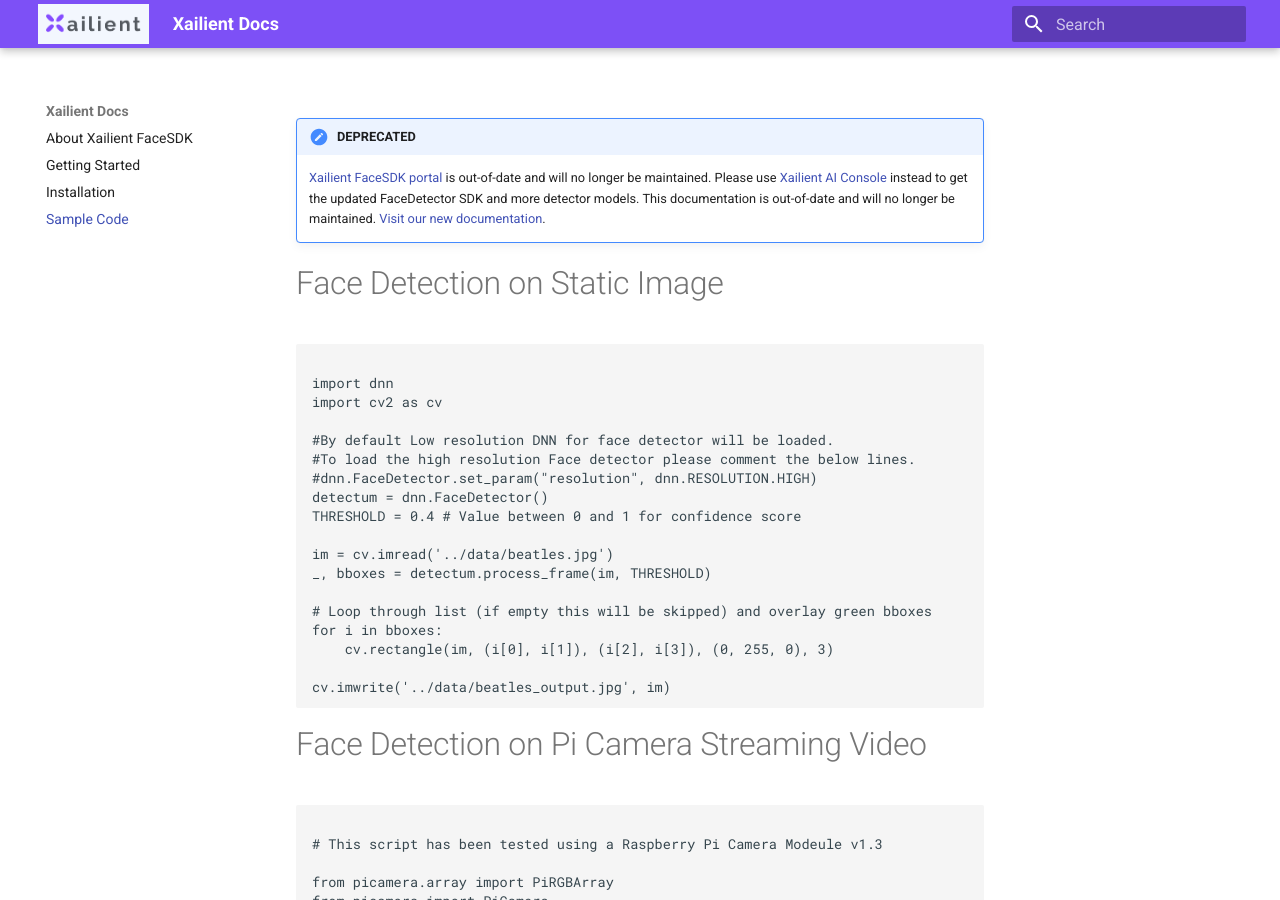
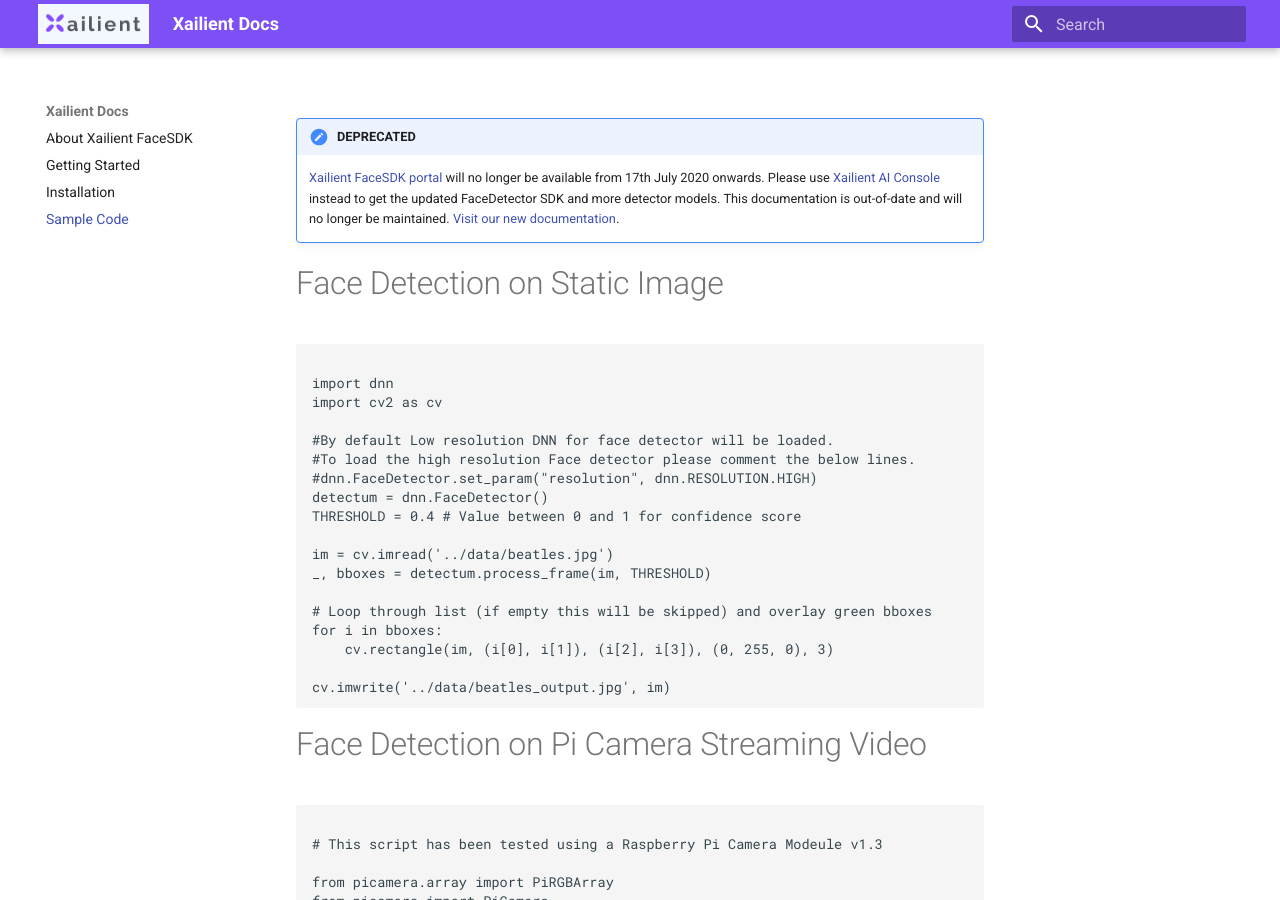
Before and after one commit to xailient-public/face_detector, an MkDocs documentation site: the page built from docs/sample_code.md, in a window 1280 px wide and 900 px high. Built offline with MkDocs 1.6.1 and Material for MkDocs 9.7.7, drawn with Linux system fonts in a browser that asks for light colours.

Commit message:
Updated notice

```diff
--- a/docs/sample_code.md
+++ b/docs/sample_code.md
@@ -1,5 +1,5 @@
 !!! error "DEPRECATED"
-    [Xailient FaceSDK portal](https://sdk.xailient.com) is out-of-date and will no longer be maintained. Please use [Xailient AI Console](https://console.xailient.com) instead to get the updated FaceDetector SDK and more detector models.
+    [Xailient FaceSDK portal](https://sdk.xailient.com) will no longer be available from 17th July 2020 onwards. Please use [Xailient AI Console](https://console.xailient.com) instead to get the updated FaceDetector SDK and more detector models.
     This documentation is out-of-date and will no longer be maintained. [Visit our new documentation](https://xailient-docs.readthedocs.org).
 
 # Face Detection on Static Image
```
Also changed, not shown: docs/README.md (+1 -1 lines), docs/XailientFaceSDK.md (+1 -1 lines), docs/getting_started.md (+1 -1 lines), docs/installation.md (+1 -1 lines).
